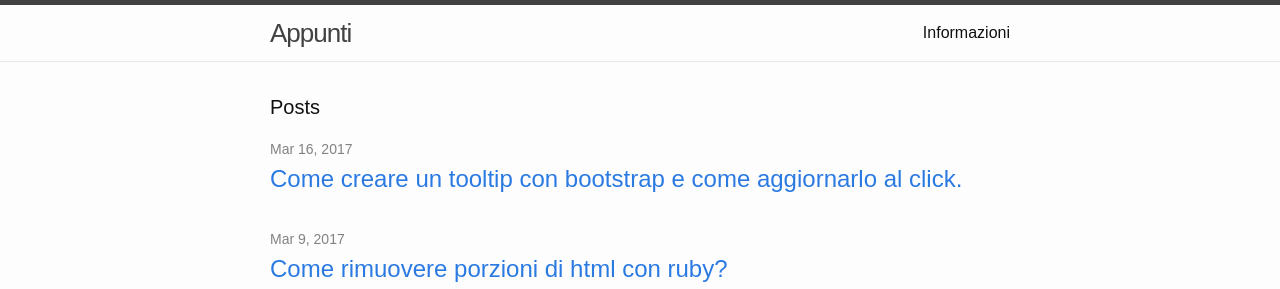
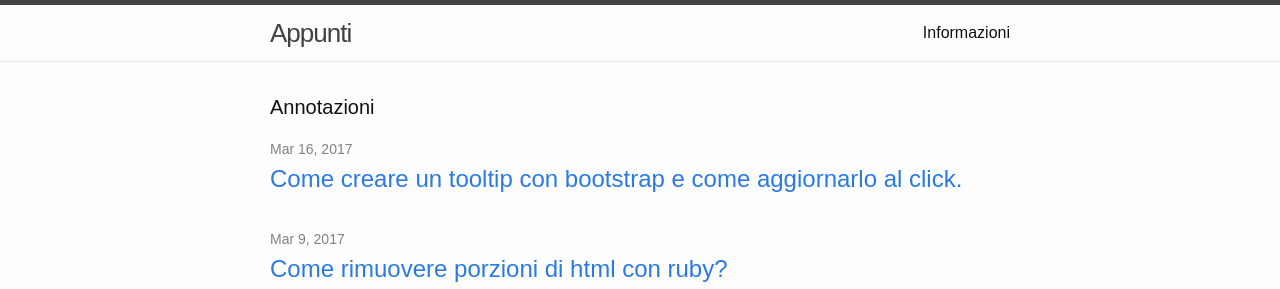
Before and after one commit to descovi/simonini.github.io, a Jekyll site: the page built from index.html, in a window 1280 px wide. Shown: the top 289 px of the page. Built offline with Jekyll 4.4.1, drawn with Linux system fonts in a browser that asks for light colours.

Commit message:
Annotazioni al posto di post.

```diff
--- a/index.html
+++ b/index.html
@@ -4,7 +4,7 @@
 
 <div class="home">
 
-  <h1 class="page-heading">Posts</h1>
+  <h1 class="page-heading">Annotazioni</h1>
 
   <ul class="post-list">
     {% for post in site.posts %}
```
